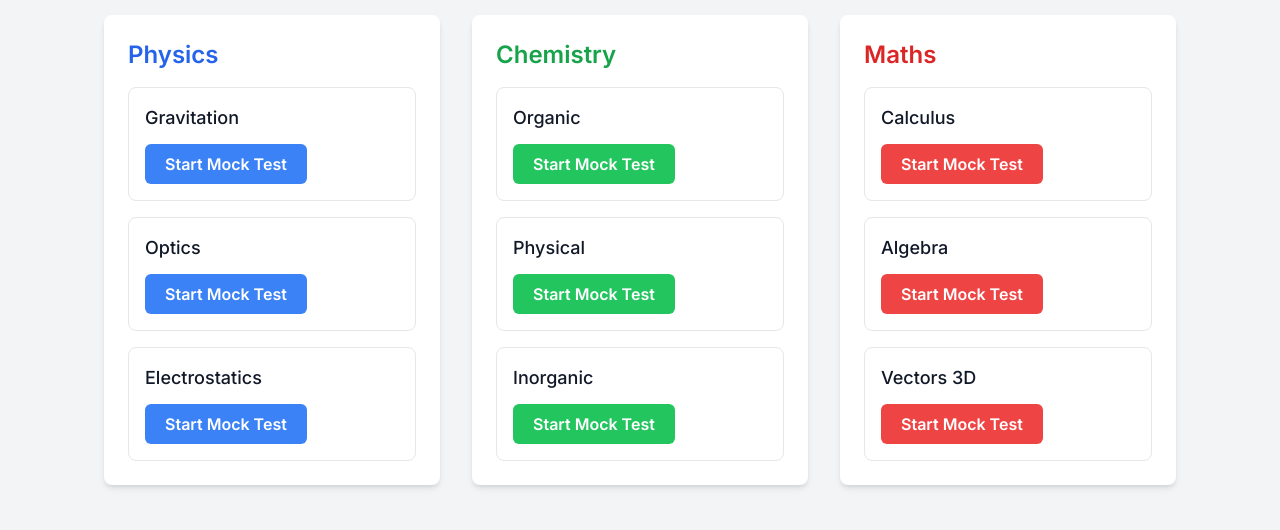
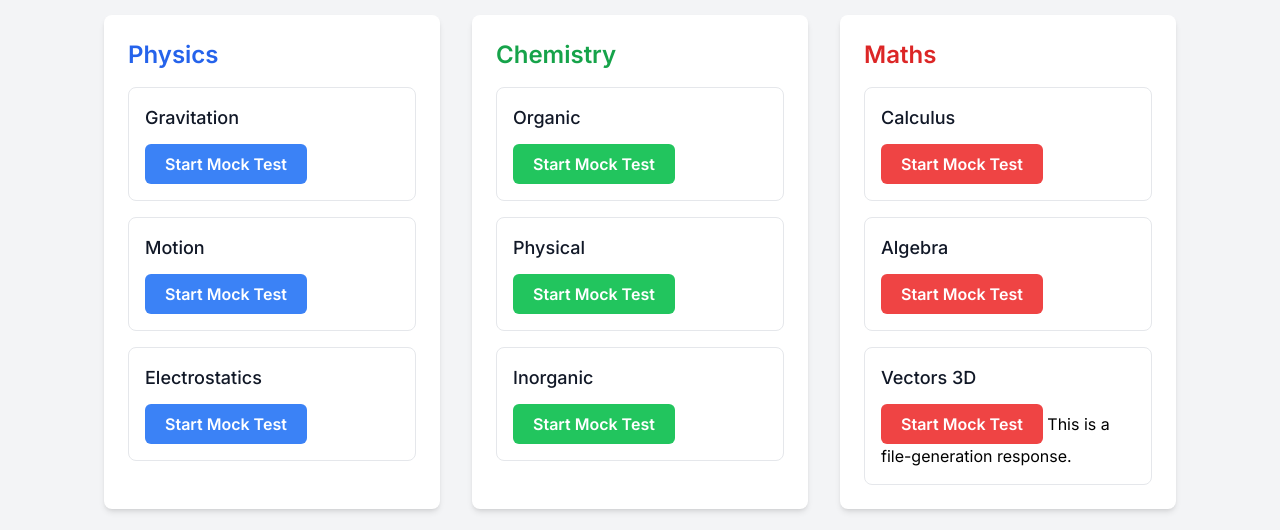
Before and after one commit to shubh07o/mock-test-portal, a plain HTML site: page index.html in a window 1280 px wide. Shown: the part 210-740 px from the top of the page. Drawn offline with nearby package versions, Linux system fonts and the light colour scheme.

Commit message:
Update index.html

```diff
--- a/index.html
+++ b/index.html
@@ -53,8 +53,8 @@
                             </a>
                         </li>
                         <li class="border border-gray-200 p-4 rounded-lg">
-                            <h4 class="text-lg font-medium text-gray-900">Optics</h4>
-                            <a href="#" class="inline-block bg-blue-500 text-white font-semibold py-2 px-5 rounded-md mt-3 hover:bg-blue-600 transition duration-200">
+                            <h4 class="text-lg font-medium text-gray-900">Motion</h4>
+                            <a href="https://shubh07o.github.io/motion/" class="inline-block bg-blue-500 text-white font-semibold py-2 px-5 rounded-md mt-3 hover:bg-blue-600 transition duration-200">
                                 Start Mock Test
                             </a>
                         </li>
@@ -123,6 +123,7 @@
                             <a href="#" class="inline-block bg-red-500 text-white font-semibold py-2 px-5 rounded-md mt-3 hover:bg-red-600 transition duration-200">
                                 Start Mock Test
                             </a>
+This is a file-generation response.
                         </li>
                         <!-- Naya test add karne ke liye upar wale 'li' block ko copy karein -->
                     </ul>
```
